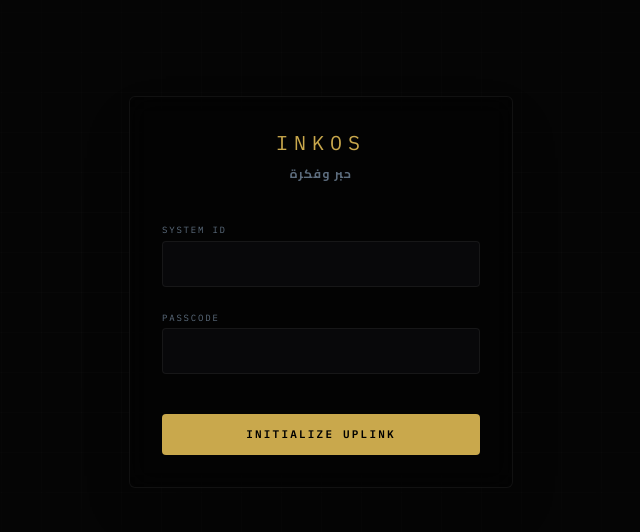
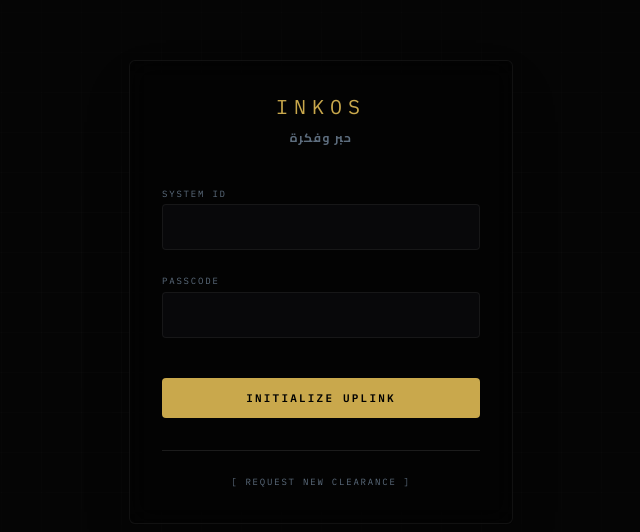
Before and after one commit to zereyf/InkOS_v1, a Next.js app in the folder frontend/: page / in a window 1280 px wide. Shown: the part 108-640 px from the top of the page, without its empty margins (319-959 px from the left). Built offline with nearby package versions, Linux system fonts and the light colour scheme.

Commit message:
feat: added registration toggle and duplicate ID protection to login vault

```diff
--- a/frontend/app/page.tsx
+++ b/frontend/app/page.tsx
@@ -9,6 +9,7 @@ export default function InkOS() {
   const [pin, setPin] = useState("");
   const [authError, setAuthError] = useState("");
   const [isAuthenticating, setIsAuthenticating] = useState(false);
+  const [isRegistering, setIsRegistering] = useState(false); // NEW STATE: Toggle Registration
 
   // --- NAVIGATION & UI STATE ---
   const [activeTab, setActiveTab] = useState<"workspace" | "archive" | "profile">("workspace");
@@ -38,7 +39,7 @@ export default function InkOS() {
   const [archiveItems, setArchiveItems] = useState<any[]>([]);
   const [isArchiveLoading, setIsArchiveLoading] = useState(false);
 
-  // ── THE VAULT GATE (LOGIN / LOGOUT) ──
+  // ── THE VAULT GATE (LOGIN / LOGOUT / REGISTER) ──
   const handleLogin = async (e: React.FormEvent) => {
     e.preventDefault();
     setIsAuthenticating(true);
@@ -48,7 +49,8 @@ export default function InkOS() {
       const response = await fetch("https://inkos-engine.onrender.com/api/auth", {
         method: "POST",
         headers: { "Content-Type": "application/json" },
-        body: JSON.stringify({ user_hash: userHash, pin: pin, is_new: false }),
+        // Dynamically sends is_new based on UI toggle
+        body: JSON.stringify({ user_hash: userHash, pin: pin, is_new: isRegistering }),
       });
 
       const data = await response.json();
@@ -161,7 +163,7 @@ export default function InkOS() {
     }
   };
 
-  // ── RENDER: VAULT LOGIN ──
+  // ── RENDER: VAULT GATE (LOGIN / REGISTER) ──
   if (!token) {
     return (
       <main className="min-h-screen flex items-center justify-center p-6 bg-[var(--color-void)] relative overflow-hidden">
@@ -171,18 +173,39 @@ export default function InkOS() {
             <h1 className="text-[var(--color-gold)] tracking-[0.3em] text-xl font-mono uppercase mb-2 shadow-gold">InkOS</h1>
             <p className="text-[12px] text-[var(--color-steel)] tracking-widest font-arabic font-bold">حبر وفكرة</p>
           </div>
+
           <div className="flex flex-col gap-1">
-            <label className="text-[9px] text-[var(--color-steel)] tracking-[0.2em] font-mono uppercase">System ID</label>
+            <label className="text-[9px] text-[var(--color-steel)] tracking-[0.2em] font-mono uppercase">
+              {isRegistering ? "Create System ID" : "System ID"}
+            </label>
             <input suppressHydrationWarning type="text" value={userHash} onChange={(e) => setUserHash(e.target.value)} className="bg-[var(--color-input)] border border-[var(--color-border-subtle)] text-[var(--color-text-main)] text-sm p-3 font-mono focus:outline-none focus:border-[var(--color-gold)] transition-colors rounded-sm" autoComplete="off" required />
           </div>
+
           <div className="flex flex-col gap-1">
-            <label className="text-[9px] text-[var(--color-steel)] tracking-[0.2em] font-mono uppercase">Passcode</label>
+            <label className="text-[9px] text-[var(--color-steel)] tracking-[0.2em] font-mono uppercase">
+              {isRegistering ? "Create Passcode" : "Passcode"}
+            </label>
             <input suppressHydrationWarning type="password" value={pin} onChange={(e) => setPin(e.target.value)} className="bg-[var(--color-input)] border border-[var(--color-border-subtle)] text-[var(--color-text-main)] text-sm p-3 font-mono tracking-widest focus:outline-none focus:border-[var(--color-gold)] transition-colors rounded-sm" required />
           </div>
+
           {authError && <div className="text-[10px] text-[var(--color-danger)] font-mono border-l-2 border-[var(--color-danger)] pl-2">[!] {authError}</div>}
+
           <button suppressHydrationWarning type="submit" disabled={isAuthenticating} className="mt-4 bg-[var(--color-gold)] text-black py-3 text-[11px] font-mono font-bold tracking-[0.2em] uppercase rounded-sm hover:bg-[#E2D5BC] hover:shadow-[0_0_15px_rgba(201,168,76,0.3)] transition-all disabled:opacity-50">
-            {isAuthenticating ? "Verifying..." : "Initialize Uplink"}
+            {isAuthenticating ? "Processing..." : isRegistering ? "Register Operator" : "Initialize Uplink"}
           </button>
+
+          <div className="text-center mt-2 border-t border-white/10 pt-4">
+            <button
+              type="button"
+              onClick={() => {
+                setIsRegistering(!isRegistering);
+                setAuthError(""); // Clear errors when toggling modes
+              }}
+              className="text-[9px] text-[var(--color-steel)] tracking-[0.2em] font-mono uppercase hover:text-white transition-colors"
+            >
+              {isRegistering ? "[ Return to Login ]" : "[ Request New Clearance ]"}
+            </button>
+          </div>
         </form>
       </main>
     );
```
